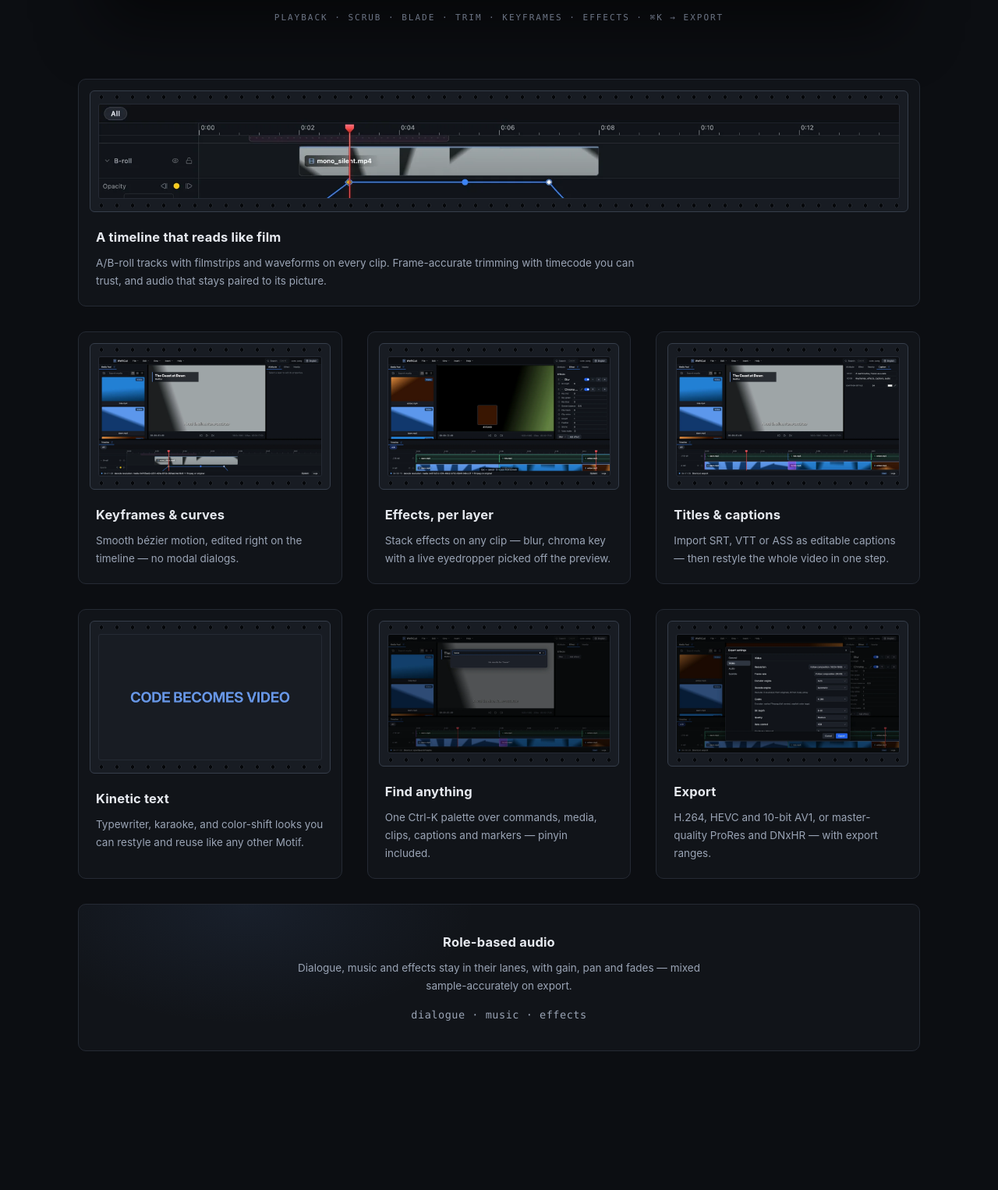
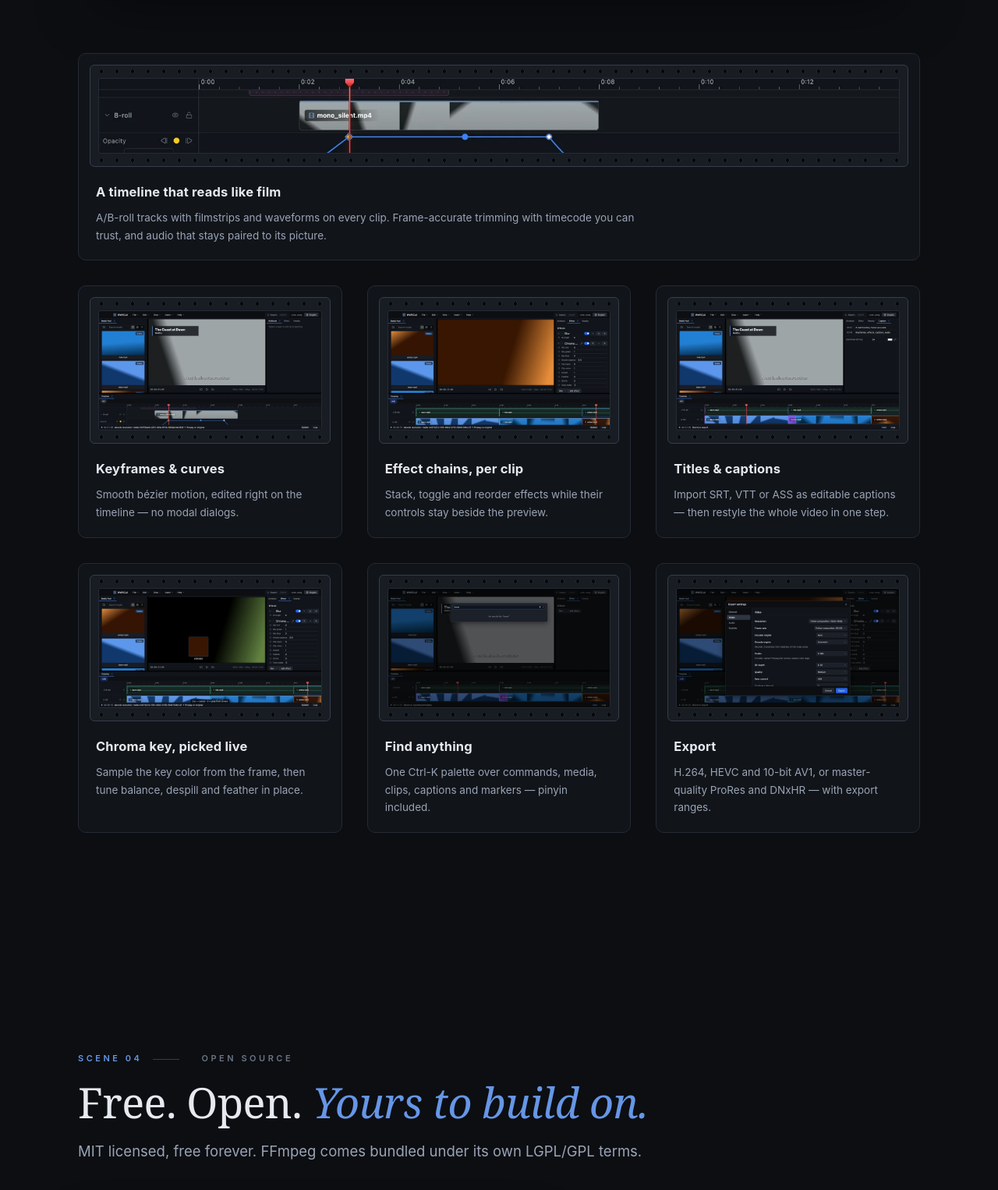
Before and after one commit to UncleChair/WeftCut-site, a website: page index.html in a window 1280 px wide. Shown: the part 5190-6716 px from the top of the page at 78% size. Drawn offline with Linux system fonts and the light colour scheme.

Commit message:
Refine Scene 3 editor showcase

```diff
--- a/index.css
+++ b/index.css
@@ -331,7 +331,6 @@ h3 { font-size: 16.5px; font-weight: 650; letter-spacing: 0.01em; }
 
 .bezel {
   background: var(--card);
-  border: 1px solid var(--border2);
   border-radius: 12px;
   padding: 0 10px 10px;
   box-shadow: 0 30px 80px rgba(0, 0, 0, 0.55), 0 2px 0 rgba(255, 255, 255, 0.03) inset;
@@ -896,21 +895,12 @@ h3 { font-size: 16.5px; font-weight: 650; letter-spacing: 0.01em; }
 .fcard-body p { color: var(--dim); font-size: 13.5px; line-height: 1.7; }
 .fcard-wide { grid-column: span 12; }
 .fcard-wide .film img { border-radius: 3px; }
+.fcard-wide .film img.timeline-closeup {
+  aspect-ratio: 1600 / 151;
+  object-fit: cover;
+  object-position: bottom;
+}
 .fcard-wide .fcard-body { max-width: 70ch; }
-.fcard-text {
-  grid-column: span 12;
-  display: flex;
-  flex-direction: column;
-  justify-content: center;
-  align-items: center;
-  text-align: center;
-  padding: 34px 24px;
-  background:
-    radial-gradient(420px 220px at 20% 0%, rgba(102, 150, 230, 0.09), transparent 70%),
-    var(--card);
-}
-.fcard-text .fcard-body { padding-top: 0; max-width: 56ch; }
-.fcard-note { margin-top: 14px; }
 
 /* ============ REEL 04 — OSS ============ */
 .oss-grid {
--- a/index.html
+++ b/index.html
@@ -257,9 +257,9 @@
     <div class="wrap">
       <header class="sec-head rv">
         <p class="kicker"><span class="reel-no">Scene 03</span><span class="scene-no">The human cut</span></p>
-        <h2 id="editor-h">Great for agents. <em>Great&nbsp;for&nbsp;humans.</em></h2>
-        <p class="lede">Everything you can do, the agent can do — same tools, same timeline. Blade,
-        trim, keyframe, caption and export with the precision you&rsquo;d expect from a serious editor.</p>
+        <h2 id="editor-h">Full control for humans. <em>Full&nbsp;access&nbsp;for&nbsp;agents.</em></h2>
+        <p class="lede">You keep the precision and control of a serious desktop editor. Your agent
+        gets access to the same tools, while every change remains visible on your timeline.</p>
       </header>
 
       <figure class="monitor rv">
@@ -282,7 +282,7 @@
       <div class="feature-grid">
         <article class="fcard fcard-wide rv">
           <figure class="film">
-            <img src="/assets/shots/timeline-closeup.webp" width="1600" height="188" loading="lazy"
+            <img class="timeline-closeup" src="/assets/shots/timeline-closeup.webp" width="1600" height="151" loading="lazy"
                  alt="Close-up of the WeftCut timeline: clip filmstrips, an audio waveform and a keyframe curve lane" />
           </figure>
           <div class="fcard-body">
@@ -305,12 +305,12 @@
 
         <article class="fcard rv">
           <figure class="film">
-            <img src="/assets/shots/eyedropper.webp" width="1600" height="852" loading="lazy"
-                 alt="Picking a chroma-key color straight off the preview with the live eyedropper" />
+            <img src="/assets/shots/effects.webp" width="1600" height="852" loading="lazy"
+                 alt="A blur and chroma key stacked in the effect chain for a selected clip" />
           </figure>
           <div class="fcard-body">
-            <h3>Effects, per layer</h3>
-            <p>Stack effects on any clip — blur, chroma key with a live eyedropper picked off the preview.</p>
+            <h3>Effect chains, per clip</h3>
+            <p>Stack, toggle and reorder effects while their controls stay beside the preview.</p>
           </div>
         </article>
 
@@ -327,12 +327,12 @@
 
         <article class="fcard rv">
           <figure class="film">
-            <img src="/assets/shots/motif-text-fx.png" width="1920" height="1080" loading="lazy"
-                 alt="A blue kinetic title reading Code Becomes Video, rendered as a reusable Motif" />
+            <img src="/assets/shots/eyedropper.webp" width="1600" height="852" loading="lazy"
+                 alt="Picking a chroma-key color straight from the preview with the live eyedropper" />
           </figure>
           <div class="fcard-body">
-            <h3>Kinetic text</h3>
-            <p>Typewriter, karaoke, and color-shift looks you can restyle and reuse like any other Motif.</p>
+            <h3>Chroma key, picked live</h3>
+            <p>Sample the key color from the frame, then tune balance, despill and feather in place.</p>
           </div>
         </article>
 
@@ -358,14 +358,6 @@
           </div>
         </article>
 
-        <article class="fcard fcard-text rv">
-          <div class="fcard-body">
-            <h3>Role-based audio</h3>
-            <p>Dialogue, music and effects stay in their lanes, with gain, pan and fades — mixed
-            sample-accurately on export.</p>
-            <p class="fcard-note mono-dim">dialogue · music · effects</p>
-          </div>
-        </article>
       </div>
     </div>
   </section>
```
Also changed, not shown: CONTENT.md (+2 -2 lines), README.md.
